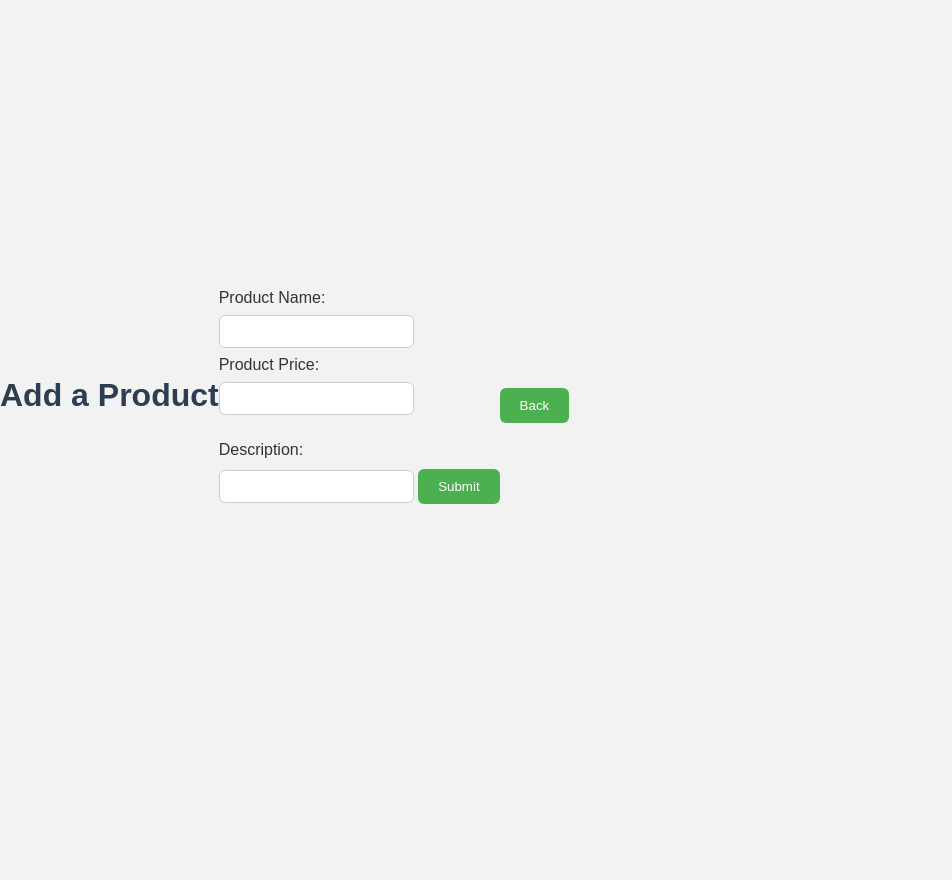
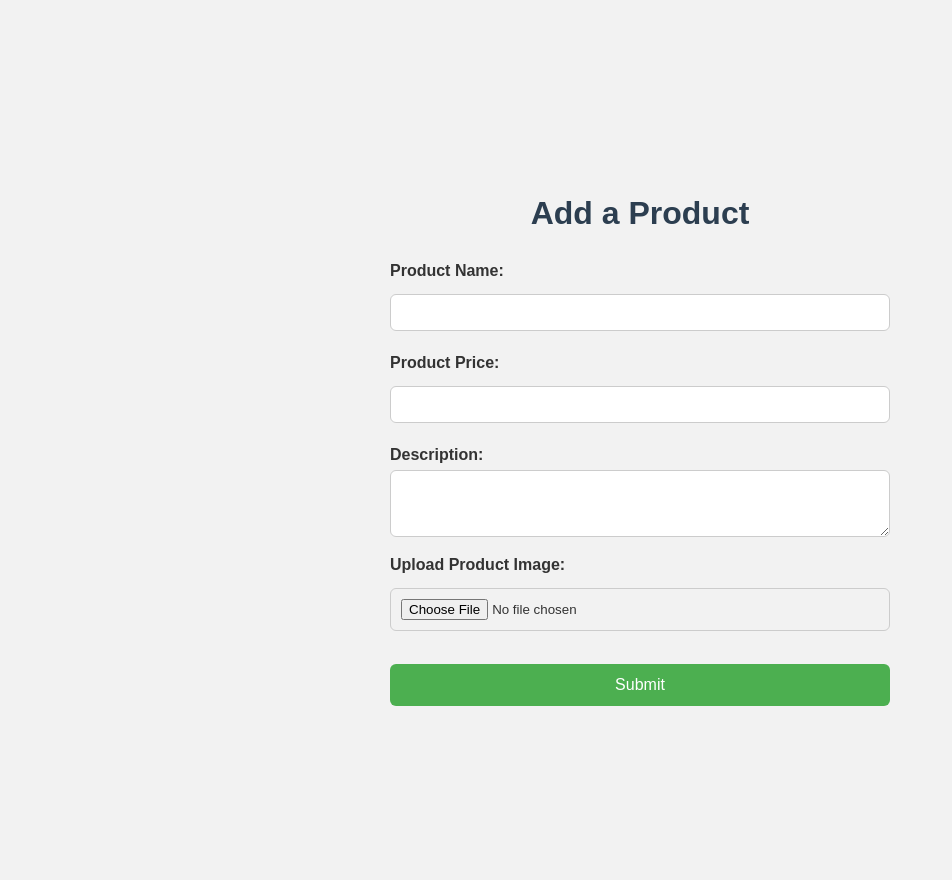
Before and after one commit to beyu9918/group_project_ecocampus, a Node server app: page /product/addProduct in a window 1280 px wide. Shown: the whole page, without its empty margins (0-952 px from the left). Before the commit the page ends 504 px from the top, so only its background shows below. Run offline with Node 20, Linux system fonts and the light colour scheme.

Commit message:
add product page layout modify

```diff
--- /dev/null
+++ b/data/product.json
@@ -0,0 +1,8 @@
+[
+  {
+    "productID": 1,
+    "productName": "book",
+    "productPrice": "12",
+    "Description": "2123"
+  }
+]
--- a/views/addProduct.ejs
+++ b/views/addProduct.ejs
@@ -3,24 +3,86 @@
 <head>
   <title><%= title %></title>
   <link rel="stylesheet" href="/stylesheets/style.css">
+  <style>
+    body {
+      font-family: Arial, sans-serif;
+      background: #f2f2f2;
+      margin: 0;
+      padding: 40px;
+      display: flex;
+      justify-content: center;
+      align-items: center;
+      height: 100vh;
+      color: #333;
+    }
+
+    .form-container {
+      width: 100%;
+      max-width: 500px;
+      padding: 30px;
+    }
+
+    h1 {
+      color: #2c3e50;
+      margin-bottom: 30px;
+      text-align: center;
+    }
+
+    label {
+      display: block;
+      margin-top: 15px;
+      margin-bottom: 6px;
+      font-weight: bold;
+    }
+
+    input[type="text"],
+    input[type="number"],
+    input[type="file"],
+    textarea {
+      width: 100%;
+      padding: 10px;
+      border: 1px solid #ccc;
+      border-radius: 6px;
+      box-sizing: border-box;
+    }
+
+    button {
+      background-color: #4CAF50;
+      color: white;
+      padding: 12px;
+      margin-top: 25px;
+      border: none;
+      border-radius: 6px;
+      cursor: pointer;
+      width: 100%;
+      font-size: 16px;
+    }
+
+    button:hover {
+      background-color: #388e3c;
+    }
+  </style>
 </head>
 <body>
-  <h1>Add a Product</h1>
 
-  <form action="/product/addProduct" method="POST">
-    <label>Product Name:</label><br>
-    <input type="text" name="productName" required><br>
+  <div class="form-container">
+    <h1>Add a Product</h1>
+    <form action="/product/addProduct" method="POST" enctype="multipart/form-data">
+      <label for="productName">Product Name:</label>
+      <input type="text" name="productName" id="productName" required>
 
-    <label>Product Price:</label><br>
-    <input type="number" name="productPrice" step="1" required><br><br>
+      <label for="productPrice">Product Price:</label>
+      <input type="number" name="productPrice" id="productPrice" step="1" required>
 
-    <label>Description:</label><br>
-    <input name="Description" rows="3"></input>
+      <label for="Description">Description:</label>
+      <textarea name="Description" id="Description" rows="3"></textarea>
 
-    <button type="submit">Submit</button>
-  </form>
+      <label for="productImage">Upload Product Image:</label>
+      <input type="file" name="productImage" id="productImage" accept="image/*">
 
-  <br>
-  <a href="/product"><button>Back</button></a>
+      <button type="submit">Submit</button>
+    </form>
+  </div>
+
 </body>
 </html>
```
